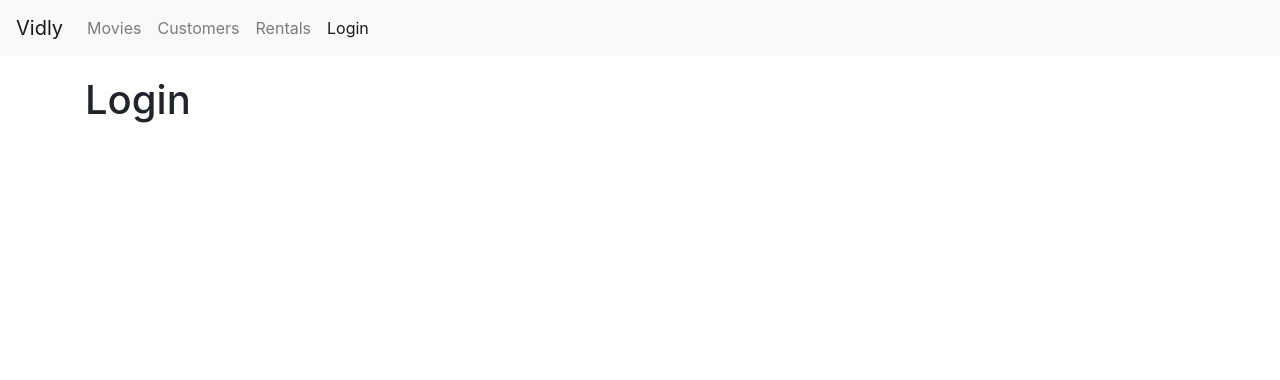
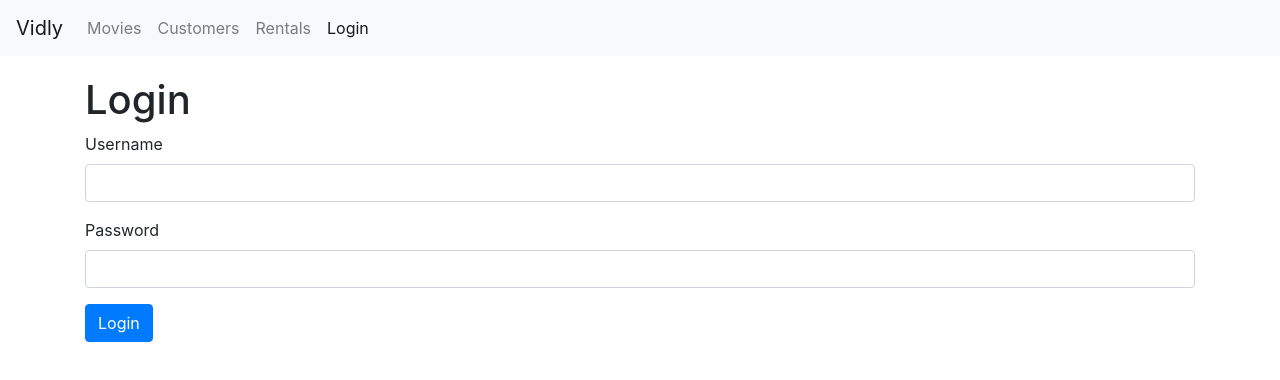
Before and after one commit to spade555/vidly-react, a React (Create React App) app: page /login in a window 1280 px wide. Shown: the top 380 px of the page. Built offline with nearby package versions, Linux system fonts and the light colour scheme.

Commit message:
Login component implemented.

```diff
--- a/src/components/loginForm.jsx
+++ b/src/components/loginForm.jsx
@@ -2,7 +2,22 @@
 
 class LoginForm extends Component {
   render() {
-    return <h1>Login</h1>;
+    return (
+      <div>
+        <h1>Login</h1>
+        <form>
+          <div className="form-group">
+            <label htmlFor="username">Username</label>
+            <input id="username" type="text" className="form-control" />
+          </div>
+          <div className="form-group">
+            <label htmlFor="password">Password</label>
+            <input id="password" type="text" className="form-control" />
+          </div>
+          <button className="btn btn-primary">Login</button>
+        </form>
+      </div>
+    );
   }
 }
 
```
